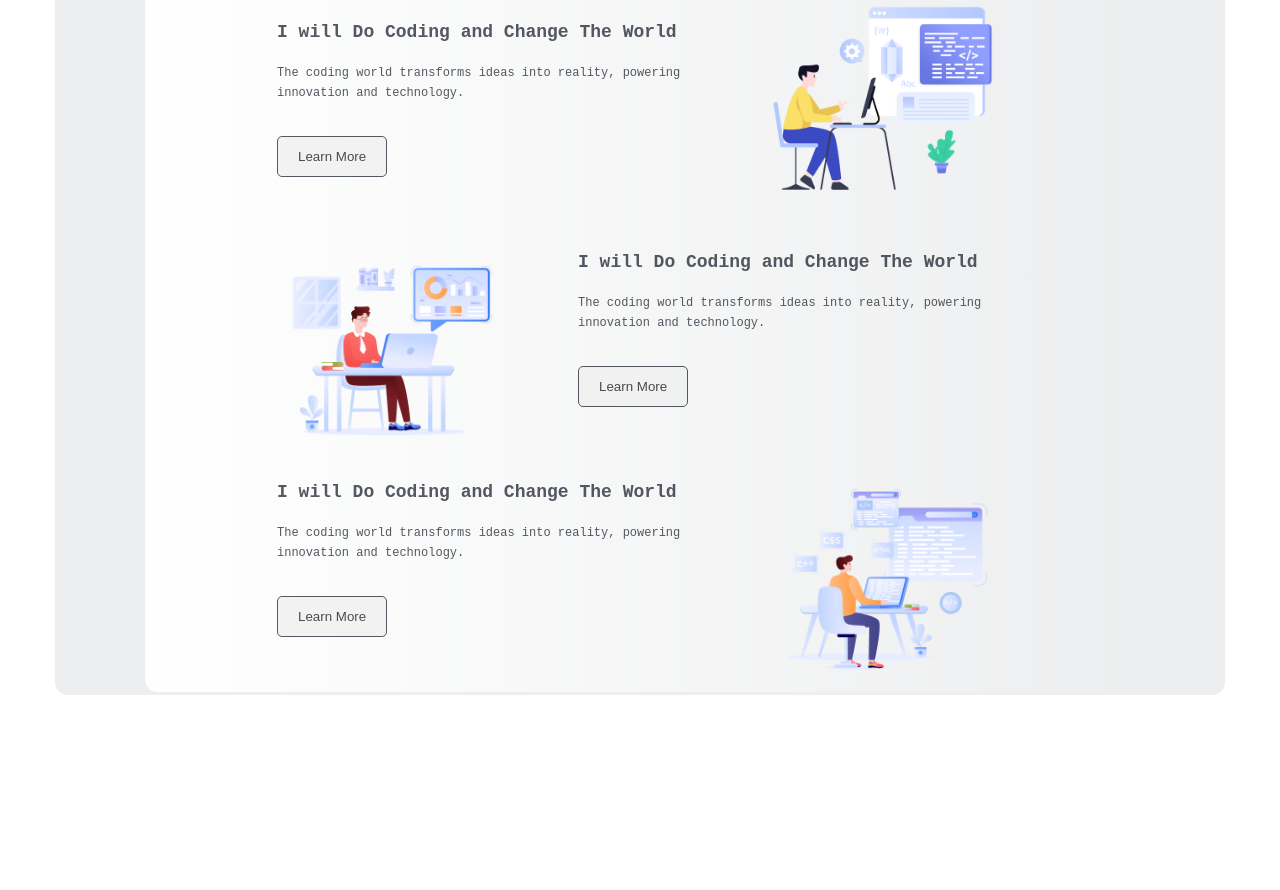
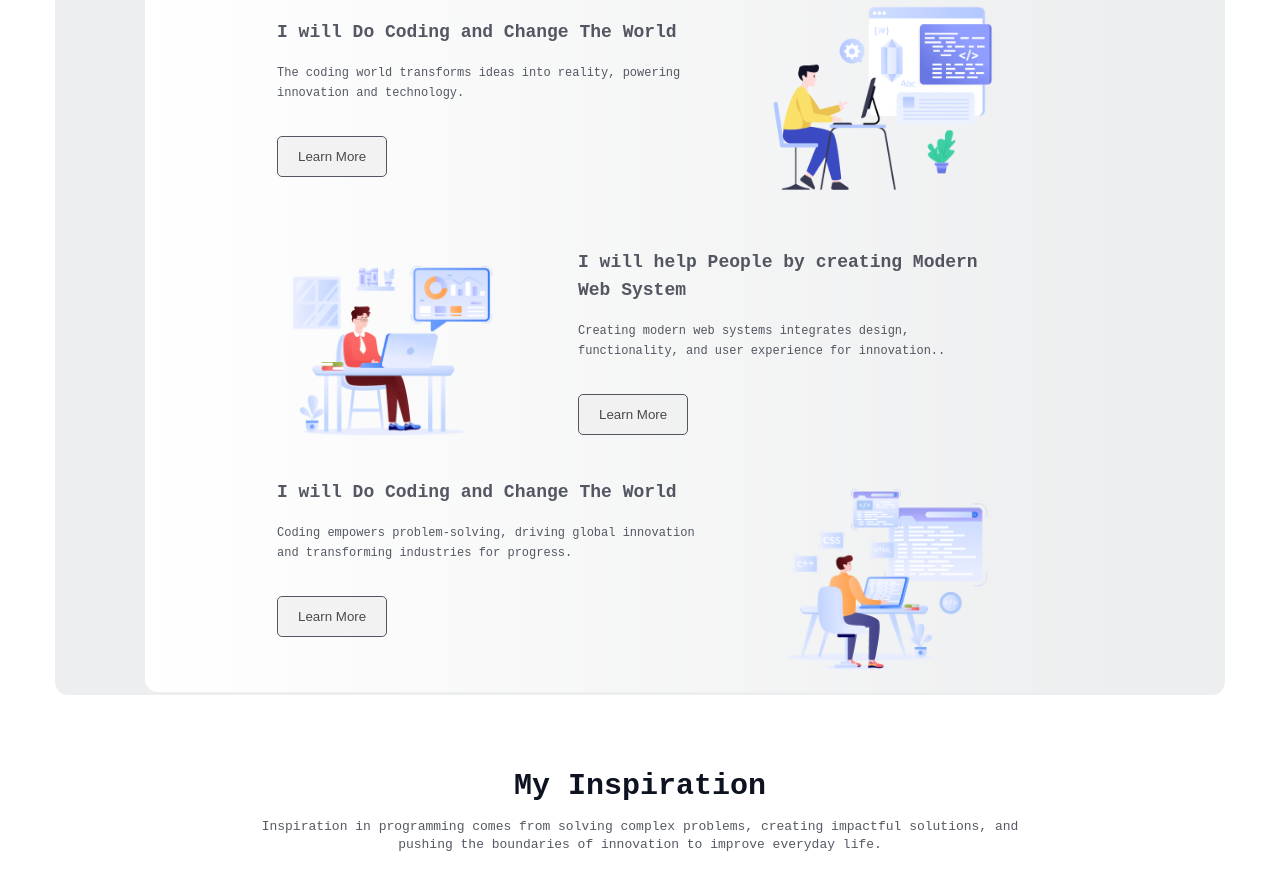
Before and after one commit to Unumongmarmahub/reset9-first-assignment, a plain HTML site: page indes.html in a window 1280 px wide. Shown: the part 743-1633 px from the top of the page. Before the commit the page ends 1518 px from the top, so only its background shows below. Drawn offline with Linux system fonts and the light colour scheme.

Commit message:
added about and video section

```diff
--- a/indes.html
+++ b/indes.html
@@ -53,11 +53,11 @@
             </div>
             <div class="content-section">
               <h1 class="content-section-heading">
-                I will Do Coding and Change The World
+                I will help People by creating Modern Web System
               </h1>
               <p class="content-section-description">
-                The coding world transforms ideas into reality, powering
-                innovation and technology.
+                Creating modern web systems integrates design, functionality,
+                and user experience for innovation..
               </p>
               <button class="btn-primary">Learn More</button>
             </div>
@@ -68,8 +68,8 @@
                 I will Do Coding and Change The World
               </h1>
               <p class="content-section-description">
-                The coding world transforms ideas into reality, powering
-                innovation and technology.
+                Coding empowers problem-solving, driving global innovation and
+                transforming industries for progress.
               </p>
               <button class="btn-primary">Learn More</button>
             </div>
@@ -79,8 +79,25 @@
           </div>
         </div>
       </section>
-      <section>
-
+      <section class="about-container">
+        <h1 class="about-heading">My Inspiration</h1>
+        <p class="about-description">
+          Inspiration in programming comes from solving complex problems,
+          creating impactful solutions, and pushing the boundaries of innovation
+          to improve everyday life.
+        </p>
+        <div class="video">
+          <iframe
+            width="860"
+            height="350"
+            src="https://www.youtube.com/embed/5O5e0nnVulY?si=dAft6G9dfzmXV48F"
+            title="YouTube video player"
+            frameborder="0"
+            allow="accelerometer; autoplay; clipboard-write; encrypted-media; gyroscope; picture-in-picture; web-share"
+            referrerpolicy="strict-origin-when-cross-origin"
+            allowfullscreen
+          ></iframe>
+        </div>
       </section>
     </main>
   </body>
--- a/styles/style.css
+++ b/styles/style.css
@@ -12,8 +12,7 @@
   border: 1px solid rgb(13, 19, 33);
   opacity: 0.7;
   padding: 12px 20px 12px 20px;
-  /* display: flex;
-  justify-content: left; */
+  cursor: pointer;
   border-radius: 5px;
 }
 /* google fonts  */
@@ -173,3 +172,37 @@ body {
 .first-section .img-section img {
   width: 100%;
 }
+
+/* style about section */
+
+.about-container {
+  width: 763px;
+  height: 100px;
+  margin: 80px auto;
+}
+
+.about-container .about-heading {
+  color: rgb(13, 19, 33);
+  font-size: 30px;
+  font-weight: 800;
+  line-height: 28px;
+  letter-spacing: 0%;
+  text-align: center;
+  margin-bottom: 18px;
+}
+
+.about-container .about-description {
+  color: rgb(13, 19, 33);
+  font-size: 13px;
+  font-weight: 400;
+  line-height: 18px;
+  letter-spacing: 0%;
+  text-align: center;
+  opacity: 0.7;
+  margin-bottom: 70px;
+}
+
+.video {
+  text-align: center;
+  margin-top: 20px;
+}
```
